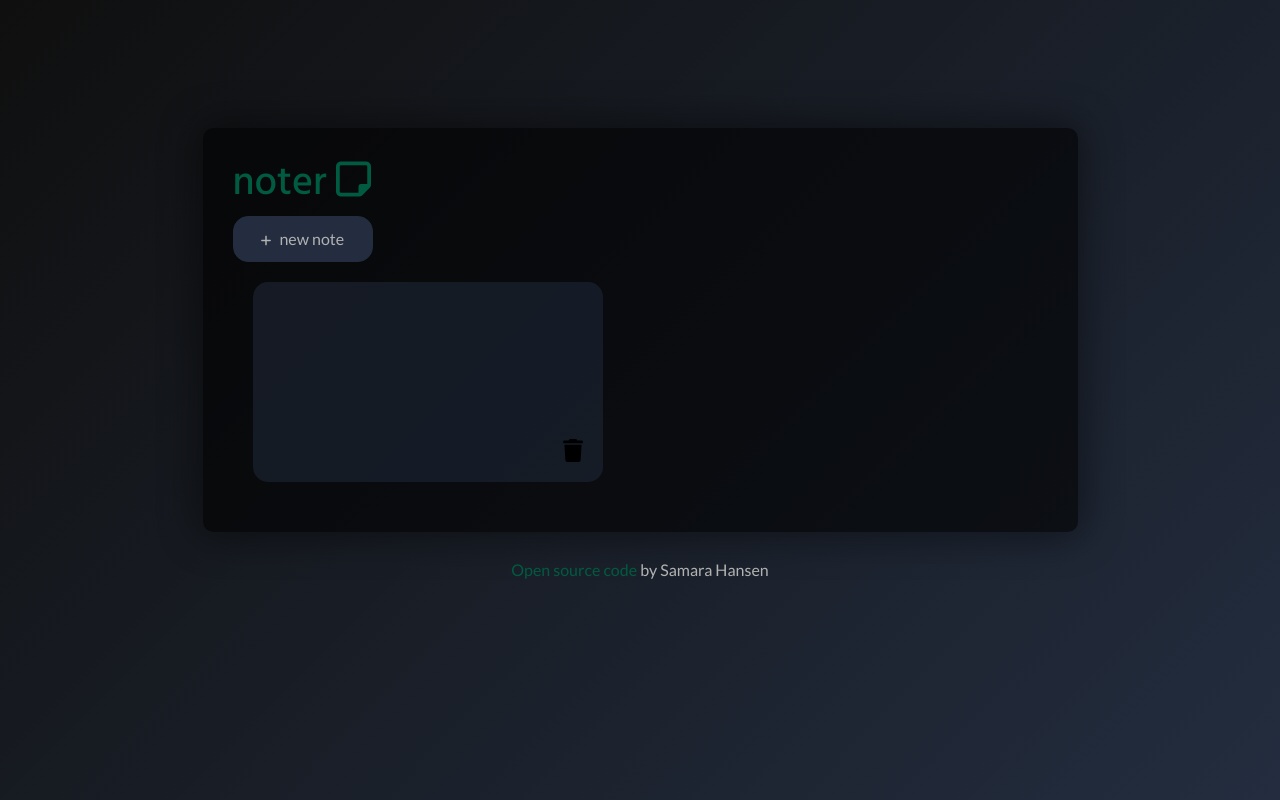
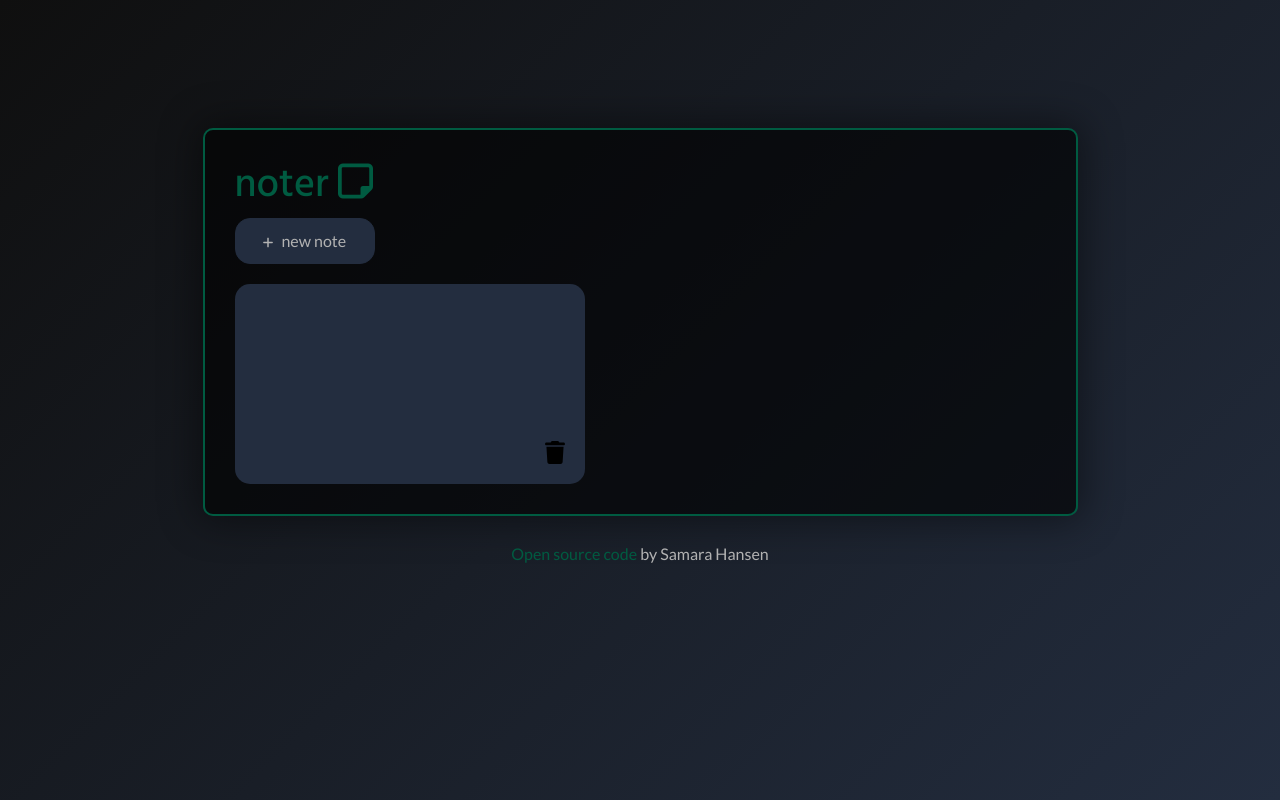
Before and after one commit to samaranhansen/NotesApp, a plain HTML site: page index.html in a window 1280 px wide. Both pictures are taken after a click on the button "new note". Drawn offline with nearby package versions, Linux system fonts and the light colour scheme.

Commit message:
Adjusted input box margins and color

```diff
--- a/source/styles.css
+++ b/source/styles.css
@@ -57,6 +57,12 @@ img {
   border-radius: 10px;
   background-color: var(--bg-color-trans);
   box-shadow: 0px 0px 39px 5px rgba(0, 0, 0, 0.44);
+  border: 2px solid Var(--secondary-color);
+  transition: border-width 0.6s linear;
+}
+
+.siteContainer:hover {
+  border-width: 10px;
 }
 
 .newNote {
@@ -86,11 +92,12 @@ img {
   width: 100%;
   max-width: 350px;
   min-height: 200px;
-  margin: 20px;
+  margin: 20px 20px 0 0;
+  padding: 10px;
   border: none;
   border-radius: 15px;
   outline: none;
-  background-color: var(--main-color-trans);
+  background-color: var(--main-color);
 }
 
 .footer {
```
